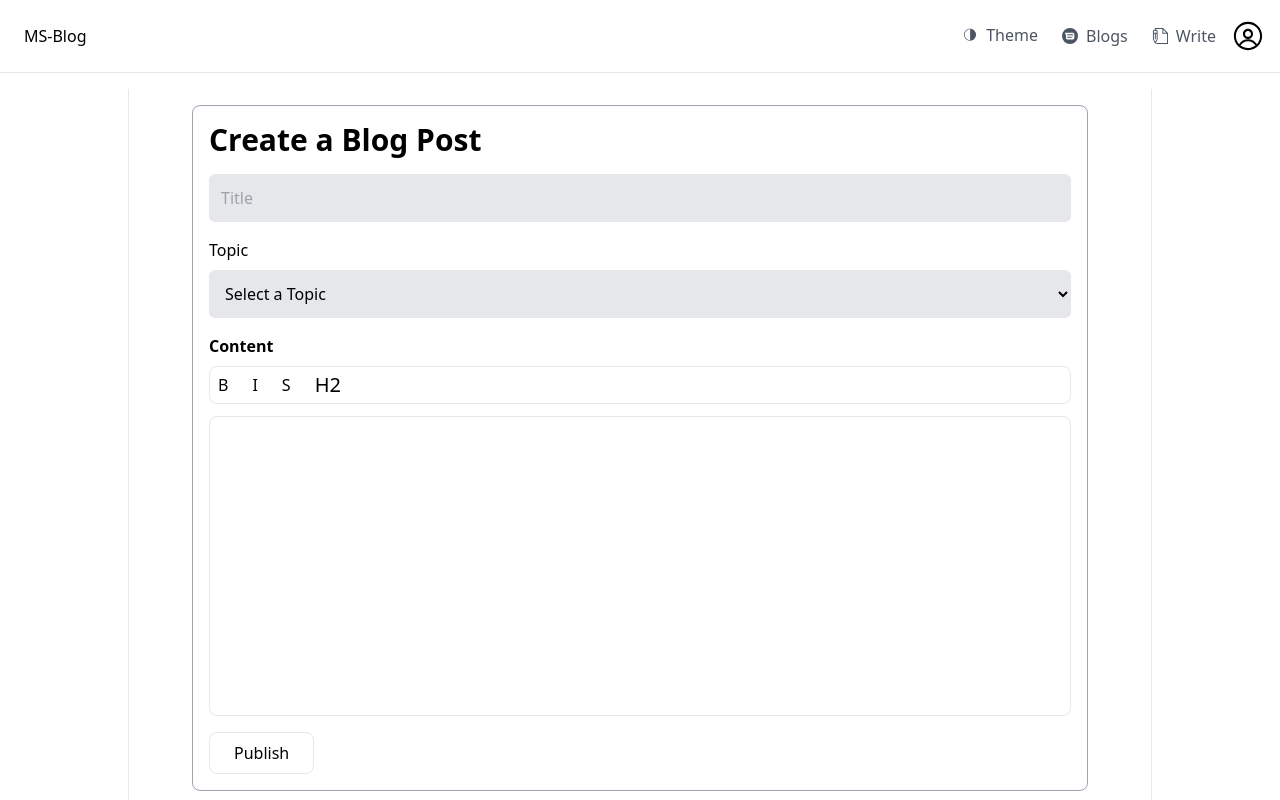
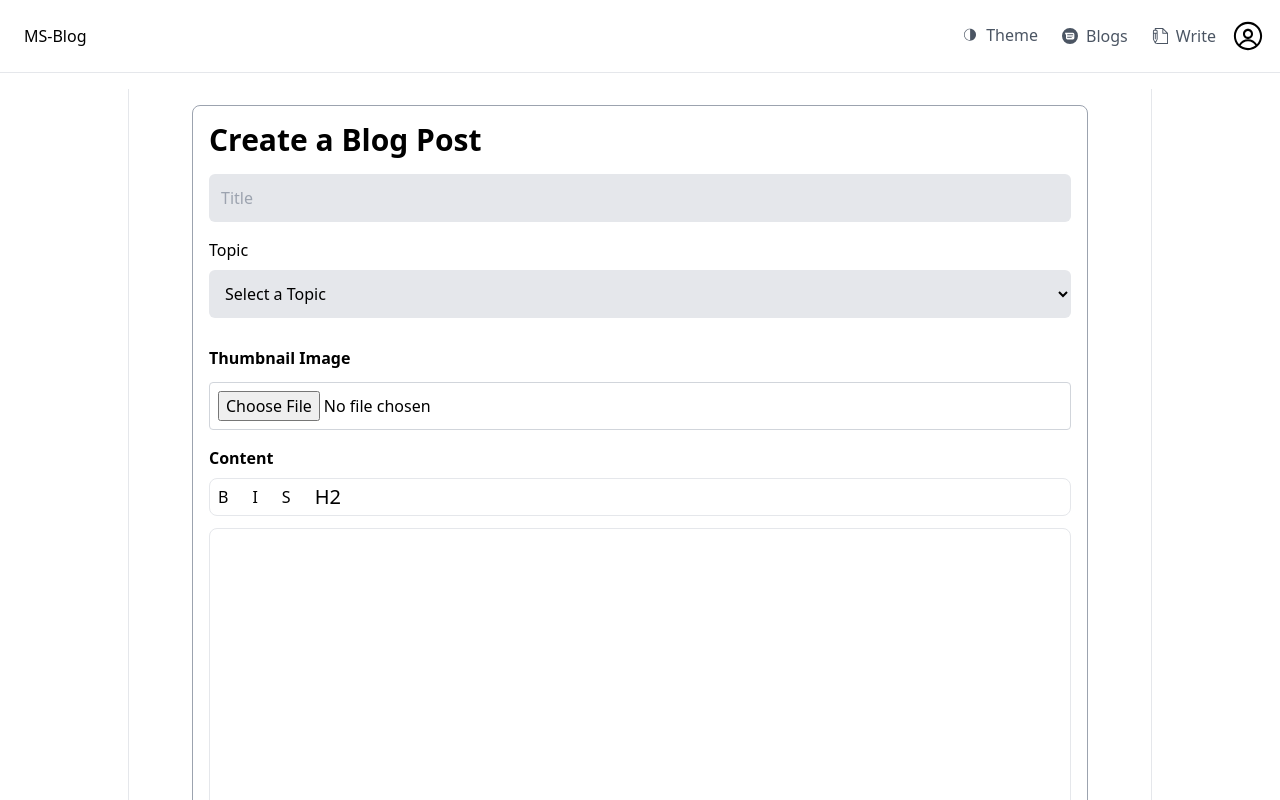
Before and after one commit to mohammadShamimReza/dot-blog-frontend, a Next.js app: page /write in a window 1280 px wide. Shown: the top 800 px of the page. Built offline with nearby package versions, Linux system fonts and the light colour scheme.

Commit message:
add image

```diff
--- a/src/pages/write/index.tsx
+++ b/src/pages/write/index.tsx
@@ -1,8 +1,9 @@
 import { yupResolver } from "@hookform/resolvers/yup";
-import { ReactElement } from "react";
+import { ReactElement, useState } from "react";
 import { Controller, SubmitHandler, useForm } from "react-hook-form";
 import * as yup from "yup";
 
+import Image from "next/image";
 import Layout from "../../components/Layouts/Layout";
 import Tiptap from "./Tiptap";
 
@@ -10,12 +11,19 @@ interface FormInputs {
   title: string;
   topic: string;
   content: string;
+  image: File | null;
 }
 
 const schema = yup.object().shape({
   title: yup.string().required("Title is required"),
   topic: yup.string().required("Topic is required"),
   content: yup.string().required("Content is required"),
+  image: yup.mixed().test("file", "File is required", function (file) {
+    if (this.parent.image) {
+      return file !== null;
+    }
+    return true;
+  }),
 });
 
 function WriteForm() {
@@ -24,12 +32,27 @@ function WriteForm() {
     handleSubmit,
     formState: { errors },
   } = useForm<FormInputs>({
-    resolver: yupResolver(schema),
+    resolver: yupResolver(schema) as any,
     mode: "onChange",
-    defaultValues: { content: "", title: "", topic: "" },
   });
 
+  const [selectedImage, setSelectedImage] = useState<File | null>(null);
+
+  console.log(selectedImage, "this is imege");
+
+  const handleImageChange = (e: React.ChangeEvent<HTMLInputElement>) => {
+    const files = e.target.files;
+    if (files && files.length > 0) {
+      setSelectedImage(files[0]);
+    } else {
+      setSelectedImage(null);
+    }
+  };
+
   const onSubmit: SubmitHandler<FormInputs> = (data) => {
+    if (selectedImage) {
+      data.image = selectedImage;
+    }
     console.log("Form values:", data);
 
     // You can perform further actions, such as sending data to a server, here.
@@ -51,7 +74,7 @@ function WriteForm() {
               <input
                 {...field}
                 type="text"
-                className="w-full p-3 rounded-md focus:outline-none bg-gray-200 dark:bg-gray-600 text-black"
+                className="w-full p-3 rounded-md focus:outline-none bg-gray-200 dark:bg-gray-600 "
                 placeholder="Title"
                 required
               />
@@ -84,6 +107,42 @@ function WriteForm() {
           />
           <p>{errors.topic?.message}</p>
         </div>
+        {selectedImage !== null && (
+          <div className="rounded-lg border">
+            <div className="p-4">
+              <Image
+                src={URL.createObjectURL(selectedImage)}
+                alt="thumbnail image"
+                height={859.2}
+                width={144}
+                // height={100}
+              />
+            </div>
+          </div>
+        )}
+
+        <div className="mb-4">
+          <label htmlFor="image" className="py-3 block  font-bold">
+            Thumbnail Image
+          </label>
+          <input
+            type="file"
+            id="image"
+            name="image"
+            className="border border-gray-300 p-2 rounded w-full"
+            onChange={handleImageChange}
+          />
+          {errors.image && (
+            <p className="text-red-600">{errors.image.message}</p>
+          )}
+        </div>
+
+        {/* <button
+          type="submit"
+          className="bg-blue-500 text-white p-2 rounded hover:bg-blue-600"
+        >
+          Upload
+        </button> */}
         <div className="mb-4">
           <label className="block font-semibold mb-2">Content</label>
           <Controller
```
